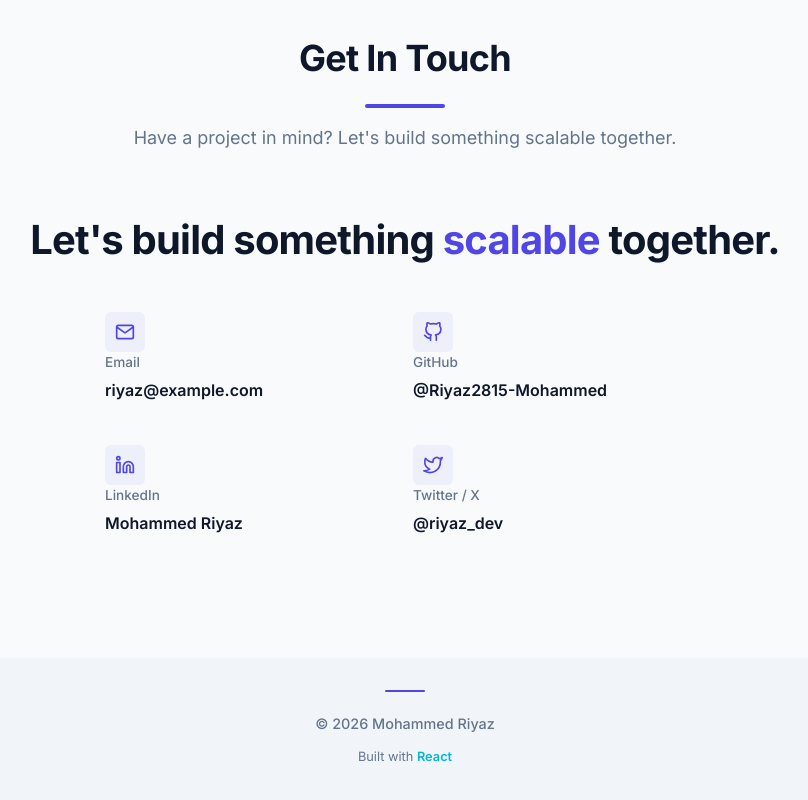
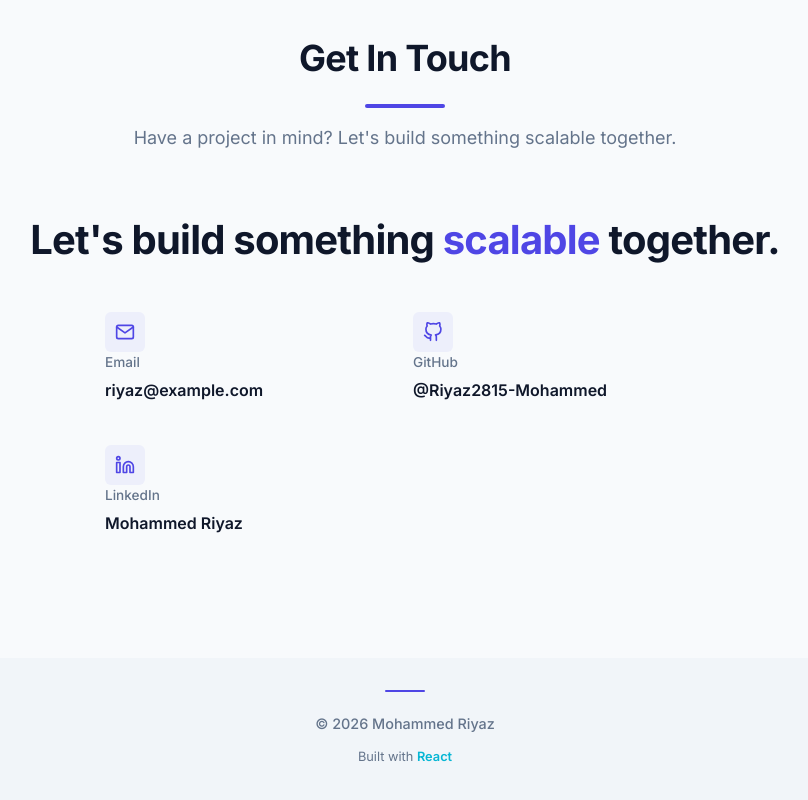
Before and after one commit to Riyaz2815-Mohammed/PortFolio-React, a React (Vite) app: page / in a window 1280 px wide. Shown: the part 5789-6589 px from the top of the page, without its empty margins (235-1043 px from the left). Built offline with nearby package versions, Linux system fonts and the light colour scheme.

Commit message:
feat: remove Twitter from contact links

```diff
--- a/src/components/sections/Contact.jsx
+++ b/src/components/sections/Contact.jsx
@@ -1,5 +1,5 @@
 import { motion } from 'framer-motion';
-import { FiMail, FiGithub, FiLinkedin, FiTwitter, FiArrowUpRight } from 'react-icons/fi';
+import { FiMail, FiGithub, FiLinkedin, FiArrowUpRight } from 'react-icons/fi';
 import SectionTitle from '../common/SectionTitle';
 import ScrollReveal from '../common/ScrollReveal';
 import './Contact.css';
@@ -22,12 +22,6 @@ const contactLinks = [
     label: 'LinkedIn',
     href: 'https://linkedin.com/in/riyaz2815',
     value: 'Mohammed Riyaz',
-  },
-  {
-    icon: <FiTwitter />,
-    label: 'Twitter / X',
-    href: 'https://twitter.com',
-    value: '@riyaz_dev',
   },
 ];
 
```
